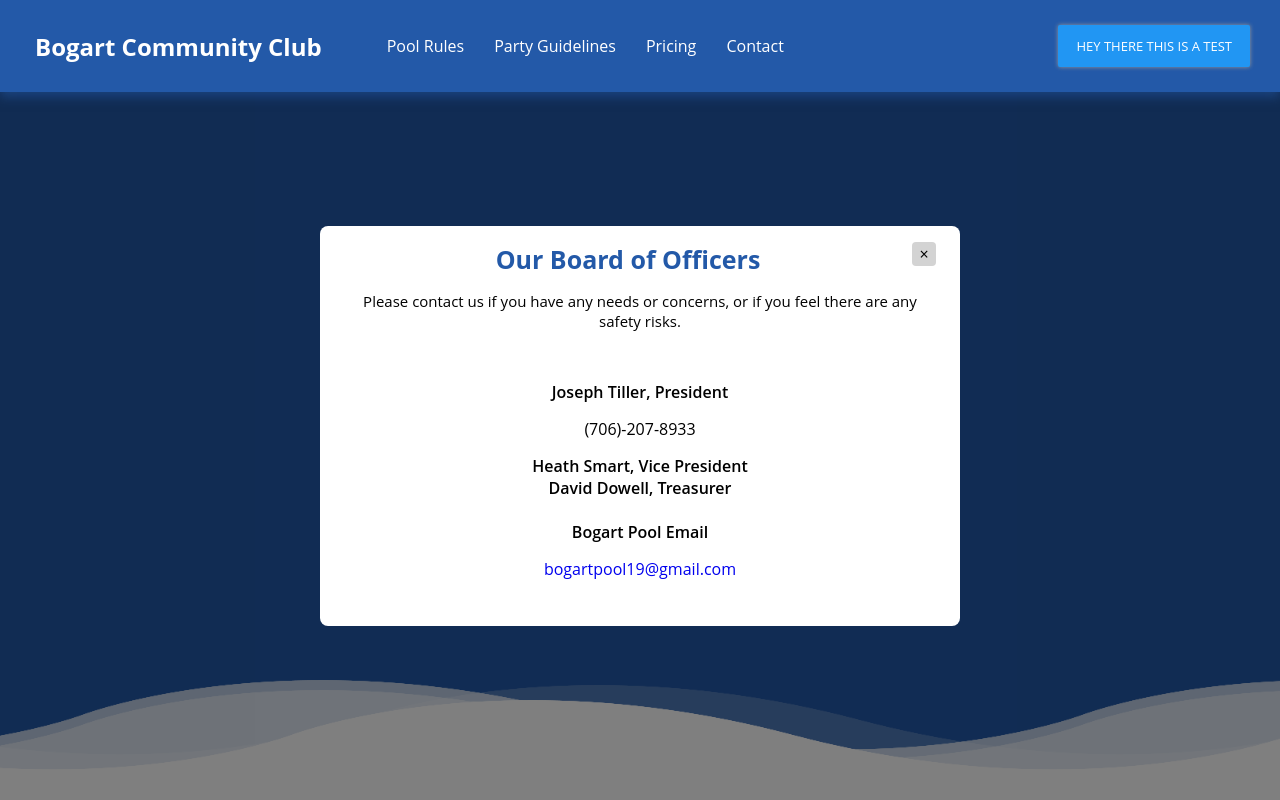
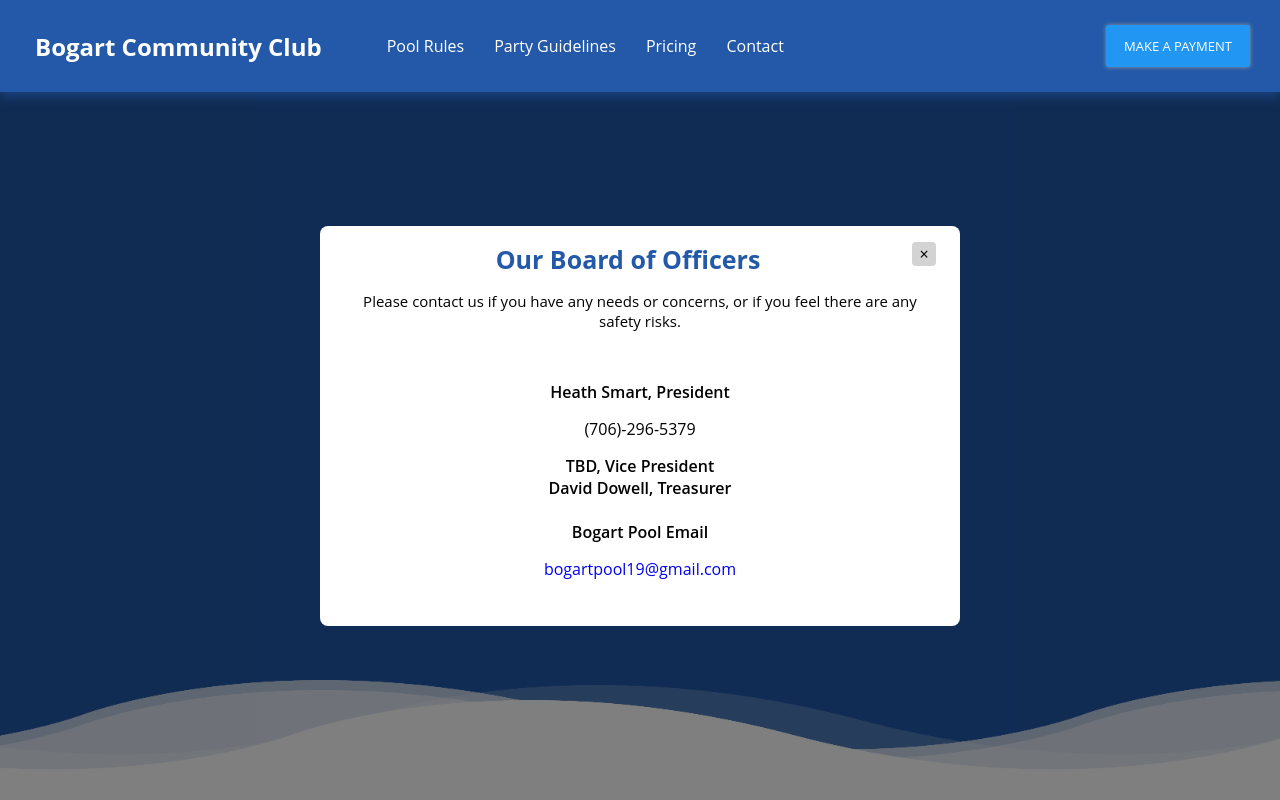
Before and after one commit to TreyTiller/Bogart-pool, a plain HTML site: page index.html in a window 1280 px wide. Both pictures are taken after a click on the link "Contact". Shown: the top 800 px of the page. Drawn offline with Linux system fonts and the light colour scheme.

Commit message:
Updated officers to contact

```diff
--- a/index.html
+++ b/index.html
@@ -31,7 +31,7 @@
       </div>
       <div class="nav_right">
         <ul class="nav">
-          <button class="ripple menu click-pay">Hey There This is a Test</button>
+          <button class="ripple menu click-pay">Make a Payment</button>
         </ul>
       </div>
       <div class="burger">
@@ -142,9 +142,9 @@
       <span class="close">&times;</span>
       <h3 class="officers">Our Board of Officers</h3>
       <p class="sub">Please contact us if you have any needs or concerns, or if you feel there are any safety risks.</p>
-      <p class="names">Joseph Tiller, President</p>
-      <p class="sub_names">(706)-207-8933</p>
-      <p class="names">Heath Smart, Vice President</p>
+      <p class="names">Heath Smart, President</p>
+      <p class="sub_names">(706)-296-5379</p>
+      <p class="names">TBD, Vice President</p>
       <p class="names">David Dowell, Treasurer</p>
       <br>
       <p class="names">Bogart Pool Email</p>
```
Also changed, not shown: guidelines.html (+6 -11 lines), pricing.html (+6 -10 lines), rules.html (+6 -10 lines).
